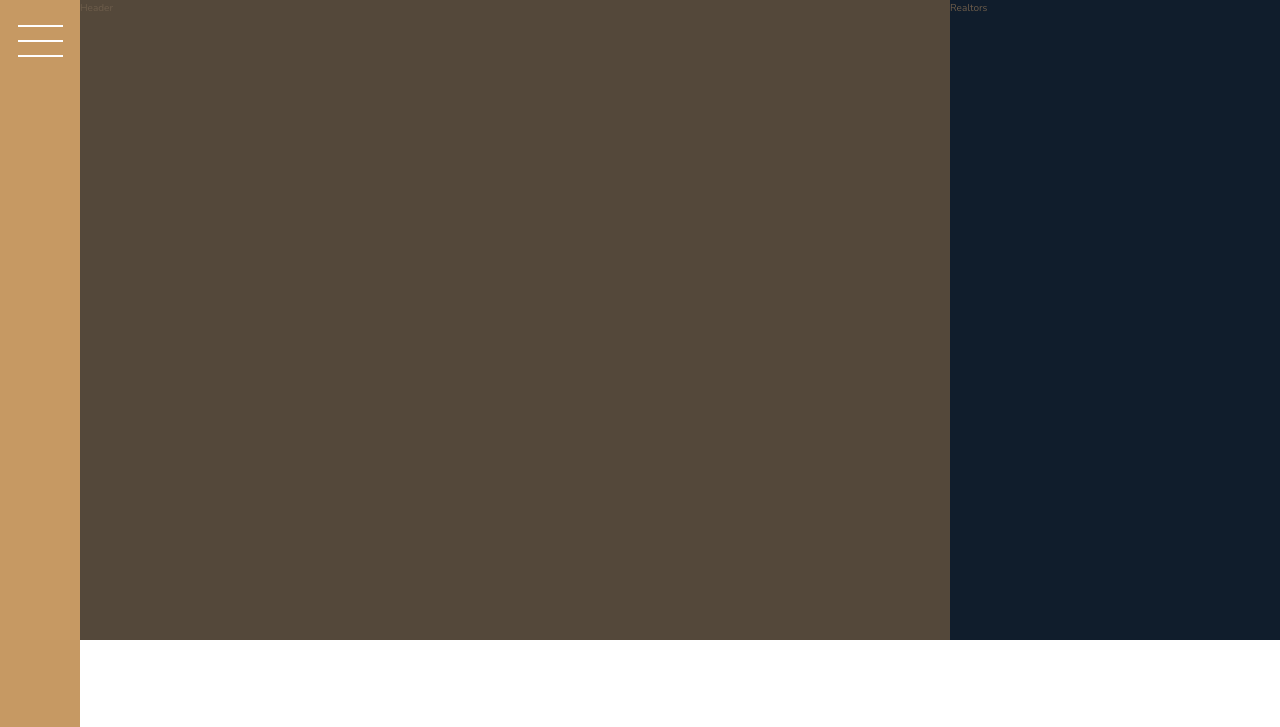
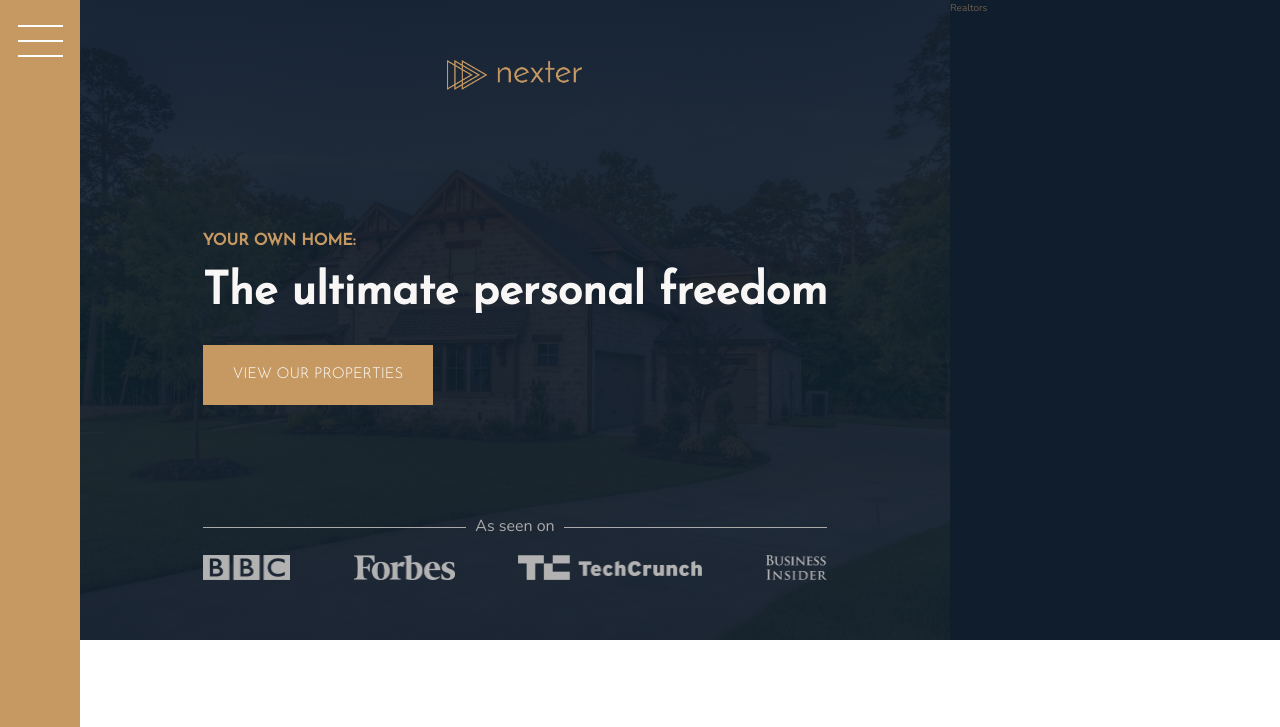
Before and after one commit to johnsonmkevin/Nexter, a website: page index.html in a window 1280 px wide. Shown: the top 727 px of the page. Drawn offline with nearby package versions, Linux system fonts and the light colour scheme.

Commit message:
header section

```diff
--- a/index.html
+++ b/index.html
@@ -15,7 +15,19 @@
       <button class="sidebar__nav"></button>
     </nav>
 
-    <div class="header">Header</div>
+    <div class="header">
+      <img src="img/logo.png" alt="" class="header__logo" />
+      <h3 class="heading-3">Your own home:</h3>
+      <h1 class="heading-1">The ultimate personal freedom</h1>
+      <button class="btn header__btn">View our properties</button>
+      <div class="header__seenon-text">As seen on</div>
+      <div class="header__seenon-logos">
+        <img src="img/logo-bbc.png" alt="seen on logo 1" />
+        <img src="img/logo-forbes.png" alt="seen on logo 2" />
+        <img src="img/logo-techcrunch.png" alt="seen on logo 3" />
+        <img src="img/logo-bi.png" alt="seen on logo 4" />
+      </div>
+    </div>
 
     <div class="realtors">Realtors</div>
 
--- a/sass/_header.scss
+++ b/sass/_header.scss
@@ -1,4 +1,46 @@
 .header {
   background-color: $color-grey-dark-1;
   grid-column: full-start / col-end 6;
+  background-image: linear-gradient(rgba($color-secondary, 0.93), rgba($color-secondary, 0.93)), url(../img/hero.jpeg);
+  background-position: center;
+  background-size: cover;
+  display: grid;
+  padding: 6rem;
+  row-gap: 1.5rem;
+  grid-template-rows: 1fr min-content 6rem 1fr;
+  grid-template-columns: max-content;
+  justify-content: center;
+
+  &__logo {
+    height: 3rem;
+    justify-self: center;
+  }
+  &__seenon-text {
+    display: grid;
+    grid-template-columns: 1fr max-content 1fr;
+    align-items: center;
+    font-size: 1.6rem;
+    column-gap: 0.9rem;
+    color: $color-grey-light-2;
+    &::before,
+    &::after {
+      content: "";
+      height: 1px;
+      display: block;
+      background-color: $color-grey-light-2;
+    }
+  }
+
+  &__seenon-logos {
+    display: flex;
+    justify-content: space-between;
+    img {
+      height: 2.5rem;
+      filter: brightness(70%);
+    }
+  }
+  &__btn {
+    align-self: start;
+    justify-self: start;
+  }
 }
--- a/sass/_typography.scss
+++ b/sass/_typography.scss
@@ -5,6 +5,9 @@
 
 .heading-1 {
   @extend %heading;
+  font-size: 4.5rem;
+  color: $color-grey-light-1;
+  line-height: 1;
 }
 .heading-2 {
   @extend %heading;
```
Also changed, not shown: css/all.css, css/all.min.css.
